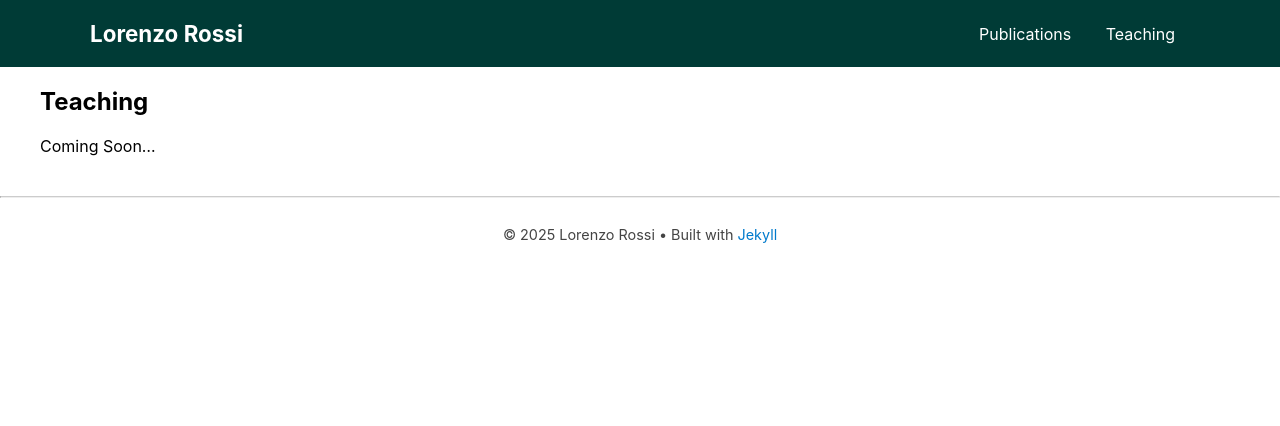
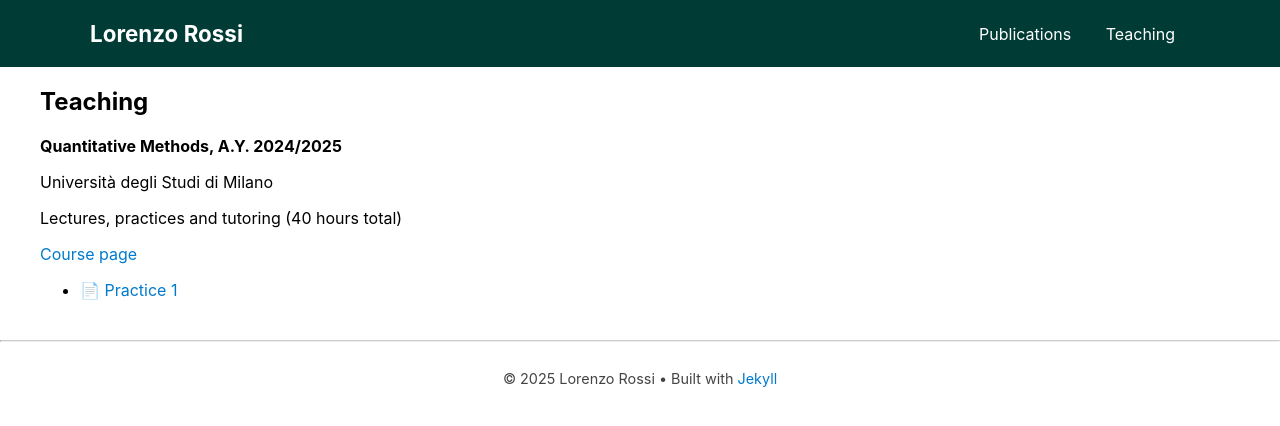
Before and after one commit to lorenzrossi/lorenzrossi.github.io, a Jekyll site: the page built from teaching.md, in a window 1280 px wide. Shown: the top 426 px of the page. Built offline with Jekyll 4.4.1, drawn with Linux system fonts in a browser that asks for light colours.

Commit message:
Update publications and teaching pages
- Add Working Papers section with new paper on gas/oil prices effects
- Update Quantitative Methods course with University of Milan details
- Add course page link and teaching format information

```diff
--- a/teaching.md
+++ b/teaching.md
@@ -5,4 +5,11 @@ permalink: /teaching/
 ---
 
 <h2 style="margin-left: 40px;">Teaching</h2>
-<p style="margin-left: 40px;">Coming Soon…</p>
+<p style="margin-left: 40px;"><strong>Quantitative Methods, A.Y. 2024/2025</strong></p>
+<p style="margin-left: 40px;">Università degli Studi di Milano</p>
+<p style="margin-left: 40px;">Lectures, practices and tutoring (40 hours total)</p>
+<p style="margin-left: 40px;"><a href="https://www.unimi.it/it/corsi/insegnamenti-dei-corsi-di-laurea/2026/quantitative-methods-0" target="_blank">Course page</a></p>
+
+<ul style="margin-left: 40px;">
+  <li><a href="/teaching/quantitative-methods/code.Rmd" download>📄 Practice 1</a></li>
+</ul>
```
Also changed, not shown: publications.md (+5 -1 lines).
